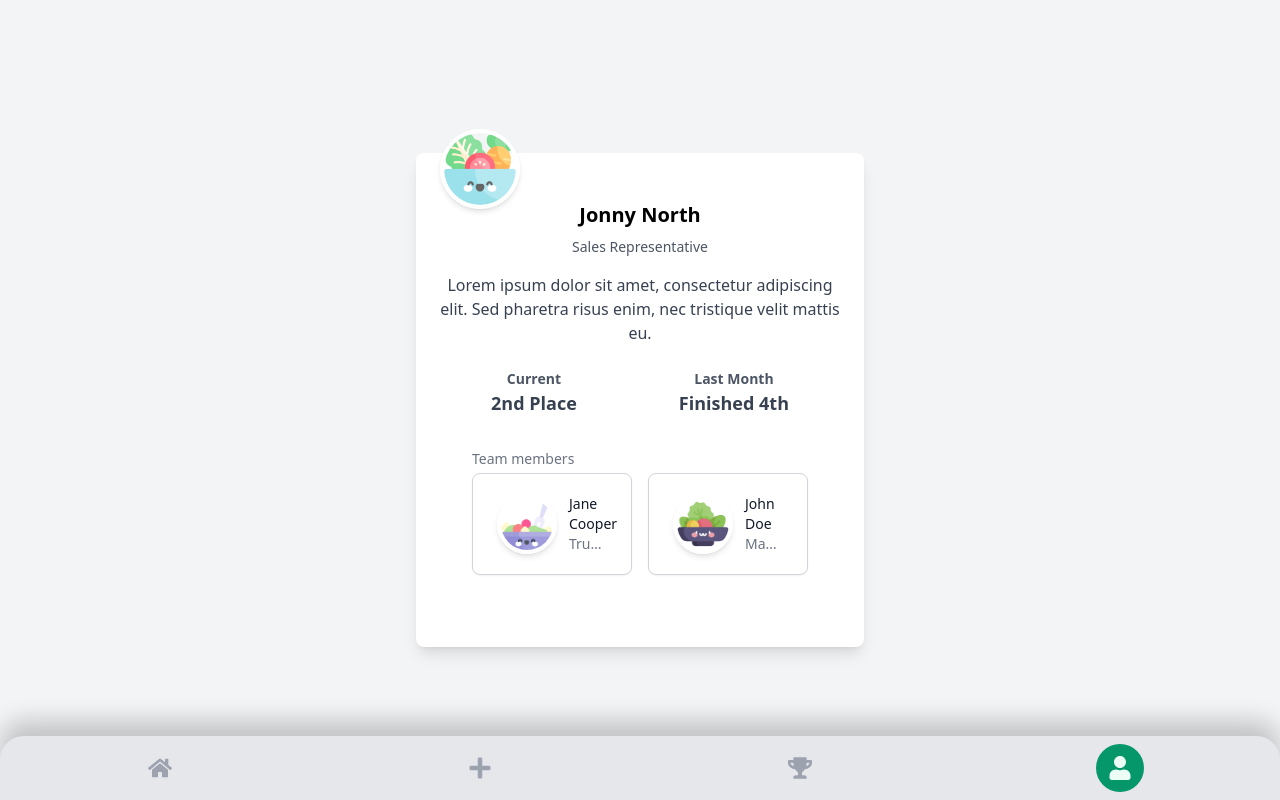
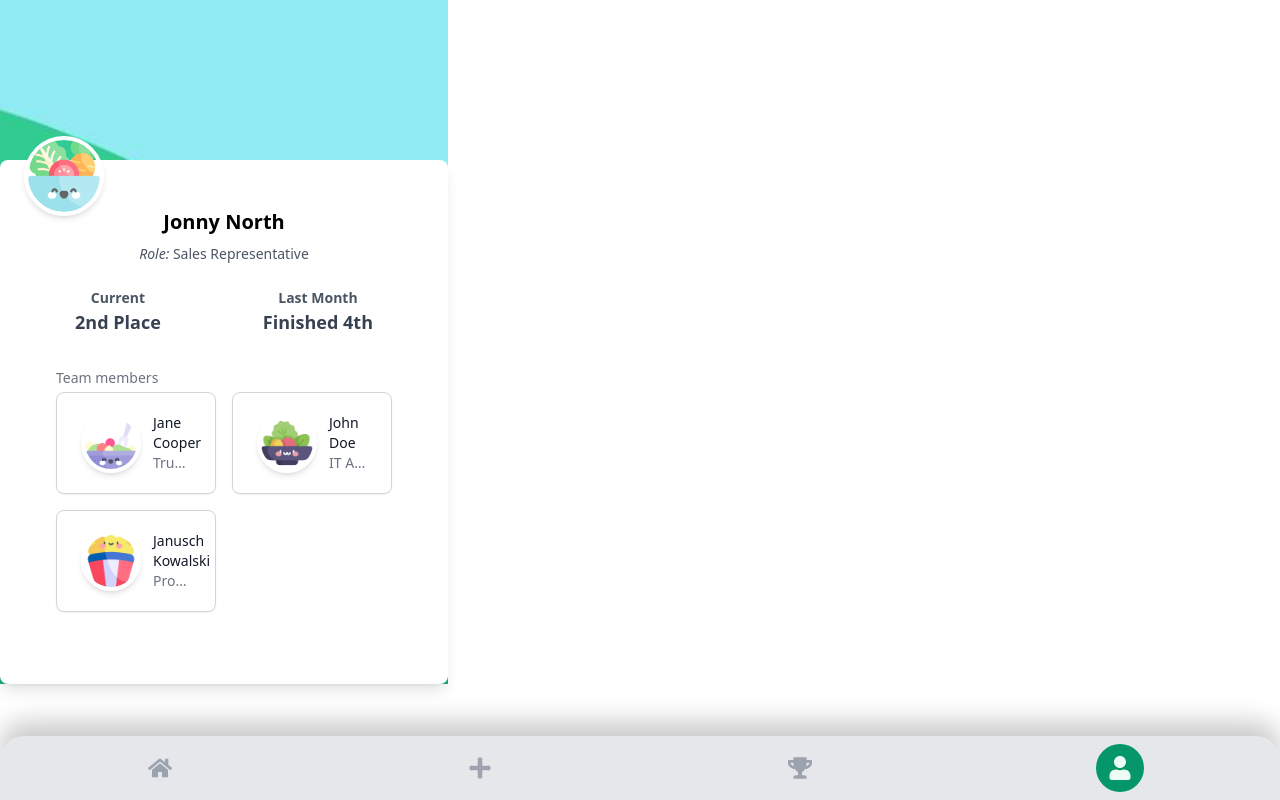
Before and after one commit to alexandernorth/starthack-2023, a Next.js app in the folder frontend/: page /profile in a window 1280 px wide. Built offline with nearby package versions, Linux system fonts and the light colour scheme.

Commit message:
* some styling changes

```diff
--- a/frontend/pages/leaderboard.js
+++ b/frontend/pages/leaderboard.js
@@ -19,7 +19,7 @@ function Leaderboard() {
 
   return (
     <div>
-      <div className="bg-primary-600 text-secondary-200 py-10 w-full max-w-md">
+      <div className='bg-landscape bg-no-repeat bg-cover bg-center bg-fixed pt-10 max-w-md'>
         <Header title="Leader Board" />
         <div className="bg-primary-200 rounded-t-3xl overflow-hidden">
           <div className="pt-3 p-1">
--- a/frontend/pages/profile.js
+++ b/frontend/pages/profile.js
@@ -3,6 +3,7 @@ import Image from "next/image";
 import salad from "../public/images/salad.png";
 import saladSmall from "../public/images/saladSmall.png";
 import saladPurple from "../public/images/saladPurple.png";
+import popcorn from "../public/images/popcorn.png";
 
 // TODO: Create actual representative team
 const team = [
@@ -13,15 +14,20 @@ const team = [
     },
     {
         name: 'John Doe',
-        role: 'Manager Food',
+        role: 'IT Architect',
         imageSrc: saladPurple,
+    },
+    {
+        name: 'Janusch Kowalski',
+        role: 'Processengineer',
+        imageSrc: popcorn,
     }
 ]
 
 // TODO: Build out profile page with more details
 const Profile = () => {
     return (
-        <div className="flex flex-col items-center justify-center h-screen bg-gray-100">
+        <div className='bg-landscape bg-no-repeat bg-cover bg-center bg-fixed pt-40 max-w-md'>
             <div className="w-full max-w-md p-6 bg-white rounded-lg shadow-lg">
                 <div className="relative mb-6">
                     <div className="absolute top-0 left-0 -mt-12">
@@ -36,11 +42,8 @@ const Profile = () => {
                 </div>
                 <div className="text-center">
                     <h1 className="text-xl font-bold mb-2">Jonny North</h1>
-                    <p className="text-gray-600 text-sm mb-4">Sales Representative</p>
-                    <p className="text-gray-700 text-base">
-                        Lorem ipsum dolor sit amet, consectetur adipiscing elit. Sed
-                        pharetra risus enim, nec tristique velit mattis eu.
-                    </p>
+                    <p className="text-gray-600 text-sm mb-4"><em>Role:</em> Sales Representative</p>
+
                 </div>
                 <div className="flex justify-around mt-6">
                     <div className="text-center">
```
